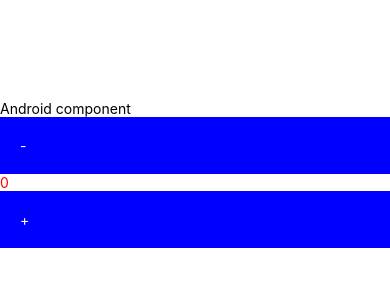
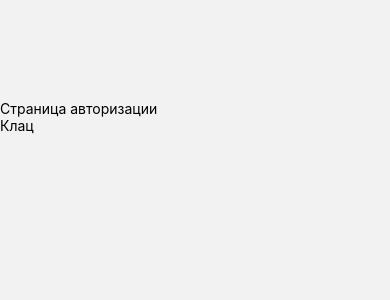
Before and after one commit to v0vchansky/Bump, a React Native app: screen / in a window 390 px wide. Shown: the top 300 px of the page. Built offline with nearby package versions, Linux system fonts and the light colour scheme; what typesafe-actions would draw is missing.

Commit message:
Базовая архитектура маршрутизации

```diff
--- a/package.json
+++ b/package.json
@@ -10,8 +10,12 @@
         "lint": "eslint . --ext .js,.jsx,.ts,.tsx"
     },
     "dependencies": {
+        "@react-navigation/native": "^6.0.12",
+        "@react-navigation/native-stack": "^6.8.0",
         "react": "18.1.0",
         "react-native": "0.70.0",
+        "react-native-safe-area-context": "^4.3.3",
+        "react-native-screens": "^3.17.0",
         "react-redux": "^8.0.2",
         "redux": "^4.2.0",
         "redux-saga-effects": "^1.1.0",
--- a/src/App.tsx
+++ b/src/App.tsx
@@ -1,22 +1,19 @@
 import React from 'react';
-import { View } from 'react-native';
 import { Provider } from 'react-redux';
 import { NavigationContainer } from '@react-navigation/native';
 
-import { TestComponent } from './components/TestComponent';
+import { RouterRenderer } from './router/routerRenderer';
 import { createAppStore } from './store/create-app-store';
 
 const store = createAppStore();
 
 const App = () => {
     return (
-        <Provider store={store}>
-            <View>
-                <NavigationContainer>
-                    <TestComponent />
-                </NavigationContainer>
-            </View>
-        </Provider>
+        <NavigationContainer>
+            <Provider store={store}>
+                <RouterRenderer />
+            </Provider>
+        </NavigationContainer>
     );
 };
 
--- /dev/null
+++ b/src/features/auth/pages/Auth/Auth.tsx
@@ -0,0 +1,25 @@
+import * as React from 'react';
+import { Text, TouchableOpacity, View } from 'react-native';
+import { useNavigation } from '@react-navigation/native';
+import type { NativeStackNavigationProp } from '@react-navigation/native-stack';
+
+import { PageName } from '../../../../router/pageName';
+import { IRootStackParamList } from '../../../../router/types';
+
+export const AuthPage: React.FC = () => {
+    const navigation = useNavigation<NativeStackNavigationProp<IRootStackParamList>>();
+
+    const onClick = React.useCallback(() => {
+        navigation.navigate(PageName.Map);
+        navigation.reset({ index: 0, routes: [{ name: PageName.Map }] });
+    }, [navigation]);
+
+    return (
+        <View style={{ marginTop: 100 }}>
+            <Text>Страница авторизации</Text>
+            <TouchableOpacity onPress={onClick}>
+                <Text>Клац</Text>
+            </TouchableOpacity>
+        </View>
+    );
+};
--- /dev/null
+++ b/src/features/mapScreen/pages/Map/Map.tsx
@@ -0,0 +1,26 @@
+import * as React from 'react';
+import { Text, TouchableOpacity, View } from 'react-native';
+import { useNavigation } from '@react-navigation/native';
+import type { NativeStackNavigationProp } from '@react-navigation/native-stack';
+
+import { TestComponent } from '../../../../components/TestComponent';
+import { PageName } from '../../../../router/pageName';
+import { IRootStackParamList } from '../../../../router/types';
+
+export const Map: React.FC = () => {
+    const navigation = useNavigation<NativeStackNavigationProp<IRootStackParamList>>();
+
+    const onClick = React.useCallback(() => {
+        navigation.navigate(PageName.Auth);
+        navigation.reset({ index: 0, routes: [{ name: PageName.Auth }] });
+    }, [navigation]);
+
+    return (
+        <View>
+            <TestComponent />
+            <TouchableOpacity onPress={onClick}>
+                <Text>Клац</Text>
+            </TouchableOpacity>
+        </View>
+    );
+};
--- /dev/null
+++ b/src/router/pageName.ts
@@ -0,0 +1,4 @@
+export const enum PageName {
+    Auth = 'Auth',
+    Map = 'Map',
+}
--- /dev/null
+++ b/src/router/routerRenderer.tsx
@@ -0,0 +1,19 @@
+import * as React from 'react';
+import { createNativeStackNavigator } from '@react-navigation/native-stack';
+
+import { routes } from './routes';
+import { IRootStackParamList } from './types';
+
+const Stack = createNativeStackNavigator<IRootStackParamList>();
+
+export const RouterRenderer: React.FC = () => {
+    return (
+        <Stack.Navigator>
+            {routes.map(({ pageName, component }, key) => {
+                return (
+                    <Stack.Screen options={{ headerShown: false }} key={key} name={pageName} component={component} />
+                );
+            })}
+        </Stack.Navigator>
+    );
+};
--- /dev/null
+++ b/src/router/routes.ts
@@ -0,0 +1,16 @@
+import { AuthPage } from '../features/auth/pages/Auth/Auth';
+import { Map } from '../features/mapScreen/pages/Map/Map';
+
+import { PageName } from './pageName';
+import { IRoute } from './types';
+
+export const routes: IRoute[] = [
+    {
+        pageName: PageName.Auth,
+        component: AuthPage,
+    },
+    {
+        pageName: PageName.Map,
+        component: Map,
+    },
+];
--- /dev/null
+++ b/src/router/types.ts
@@ -0,0 +1,13 @@
+import React from 'react';
+
+import { PageName } from './pageName';
+
+export interface IRoute {
+    pageName: PageName;
+    component: React.FC;
+}
+
+export type IRootStackParamList = {
+    [PageName.Auth]: undefined;
+    [PageName.Map]: undefined;
+};
```
Also changed, not shown: 2 other files (tests, documents, lock files or other folders).
